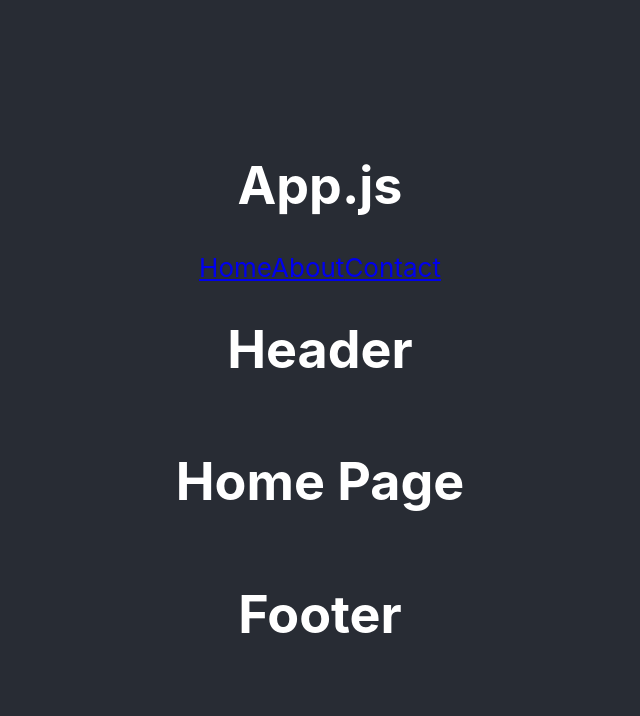
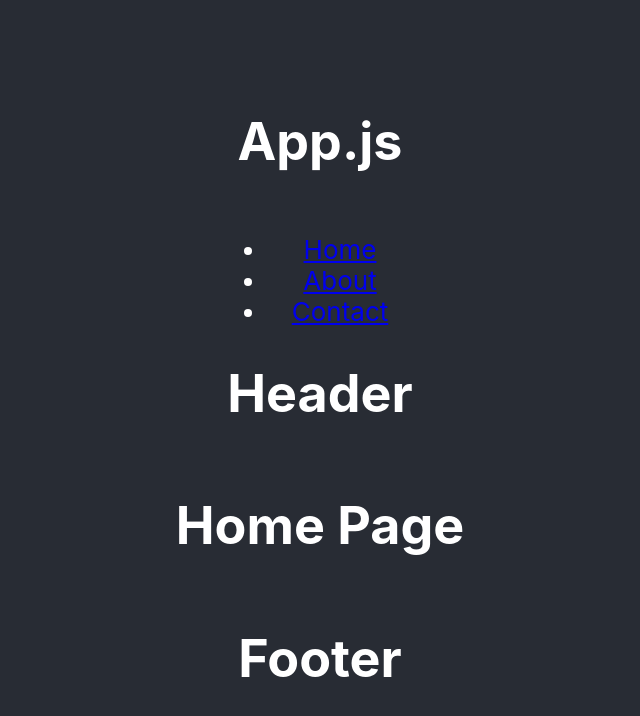
Before and after one commit to mjwall13/webdevmeg, a React (Create React App) app in the folder app/: page / in a window 1280 px wide. Shown: the top 716 px of the page, without its empty margins (320-960 px from the left). Built offline with nearby package versions, Linux system fonts and the light colour scheme.

Commit message:
setting up navigation routes and links

```diff
--- a/app/src/components/header/index.js
+++ b/app/src/components/header/index.js
@@ -1,23 +1,29 @@
 import React, { Component } from 'react';
-import {BrowserRouter as Router, Link } from 'react-router-dom';
+import { Link } from 'react-router-dom';
 
-import Home from '../../pages/home';
-import About from '../../pages/about';
-import Contact from '../../pages/contact';
+// import Home from '../../pages/home';
+// import About from '../../pages/about';
+// import Contact from '../../pages/contact';
 
 class Header extends Component{
     render (){
     return (
-        <Router>
         <div>
-            <nav>
-                <Link path={Home} to="/" >Home</Link>
-                <Link path={About} to="/about" >About</Link>
-                <Link path={Contact} to="/contact" >Contact</Link>
-            </nav>
-            <h1>Header</h1>
+        <nav>
+          <ul>
+            <li>
+              <Link to="/">Home</Link>
+            </li>
+            <li>
+              <Link to="/about">About</Link>
+            </li>
+            <li>
+              <Link to="/contact">Contact</Link>
+            </li>
+          </ul>
+        </nav>
+        <h1>Header</h1>
         </div>
-        </Router>
     )}
 }
 export default Header
```
